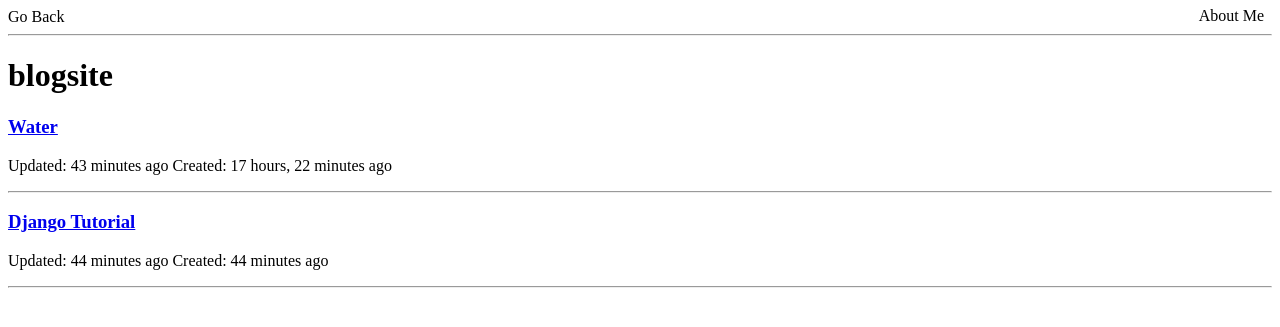
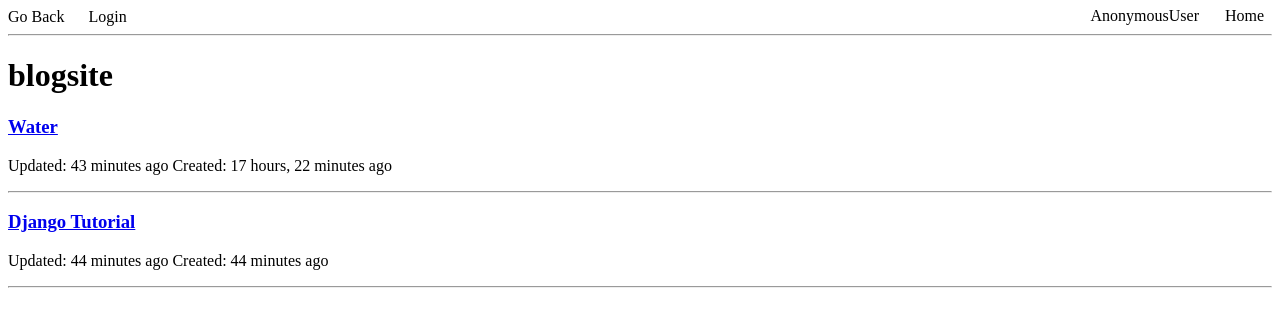
Before and after one commit to sxoxgxi/Portfolio, a Django app: page /blog/ in a window 1280 px wide. Shown: the top 327 px of the page. Run offline with Django 4.2, Linux system fonts and the light colour scheme; data comes from the database, SQL or seed files in the repository; both versions use the stored data as it was after the commit; parts of the project's set-up code (start-up, migrations or seed data) failed here and were passed over.

Commit message:
login-logout

```diff
--- a/sogi/base/templates/base/navbar.html
+++ b/sogi/base/templates/base/navbar.html
@@ -1,5 +1,10 @@
 <nav id="topnav">
     <a class="nav-link" href="{{request.META.HTTP_REFERER}}">Go Back</a>
-
-    <a id="about" class="nav-link" href="{% url 'home' %}">About Me</a>
+    {% if user.is_authenticated %}
+    <a class="nav-link" href="{% url 'login' %}" style="margin-left: 20px;">Logout</a>
+    {% else %}
+    <a class="nav-link" href="{% url 'login' %}" style="margin-left: 20px;">Login</a>
+    {% endif %}
+    <a id="about" class="nav-link" href="{% url 'home' %}" style="margin-right: 65px;">{{user|capfirst}}</a>
+    <a id="about" class="nav-link" href="{% url 'home' %}">Home</a>
 </nav>
```
Also changed, not shown: sogi/db.sqlite3.
